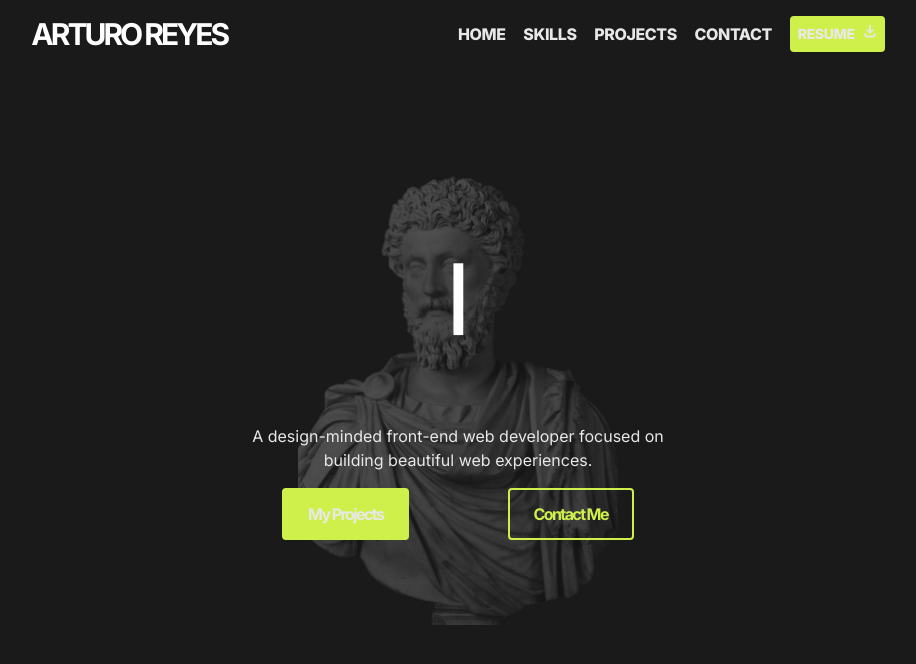
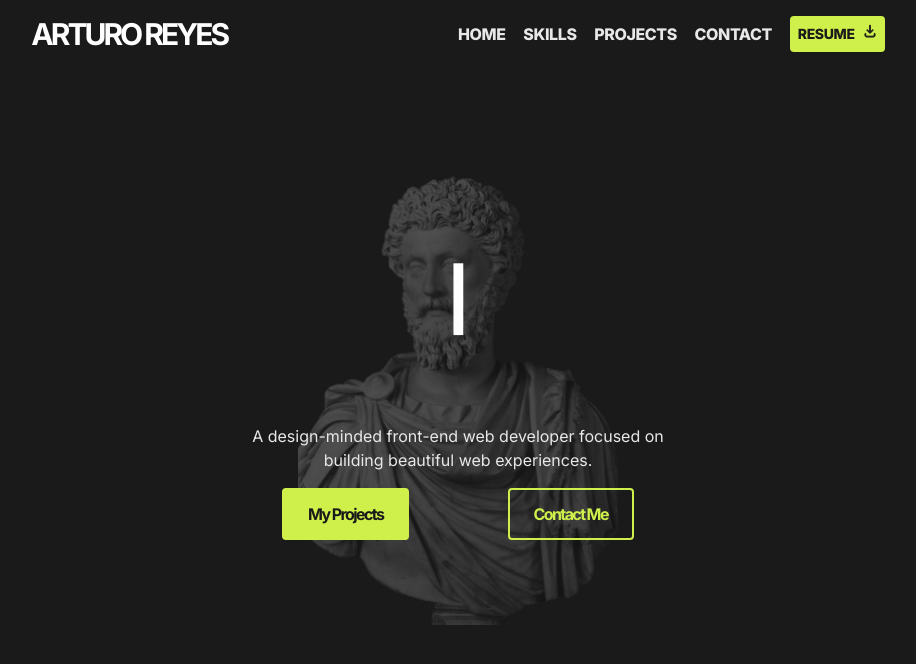
Before and after one commit to ArturReyes/portfolio, a Next.js app: page / in a window 1280 px wide. Shown: the top 664 px of the page, without its empty margins (182-1098 px from the left). Built offline with nearby package versions, Linux system fonts and the light colour scheme.

Commit message:
dark hex code change

```diff
--- a/tailwind.config.js
+++ b/tailwind.config.js
@@ -10,7 +10,7 @@ module.exports = {
         lightGreen: "#8FAA91",
         darkGreen: "#2F3A27",
         limeGreen: "#CFF04A",
-        darkBlack: "#1A1A1A",
+        dark: "#1A1A1A",
         light: "#EFEFEF",
         highlight: "#16678B",
         limeGreenHover: "#E1F68E",
```
